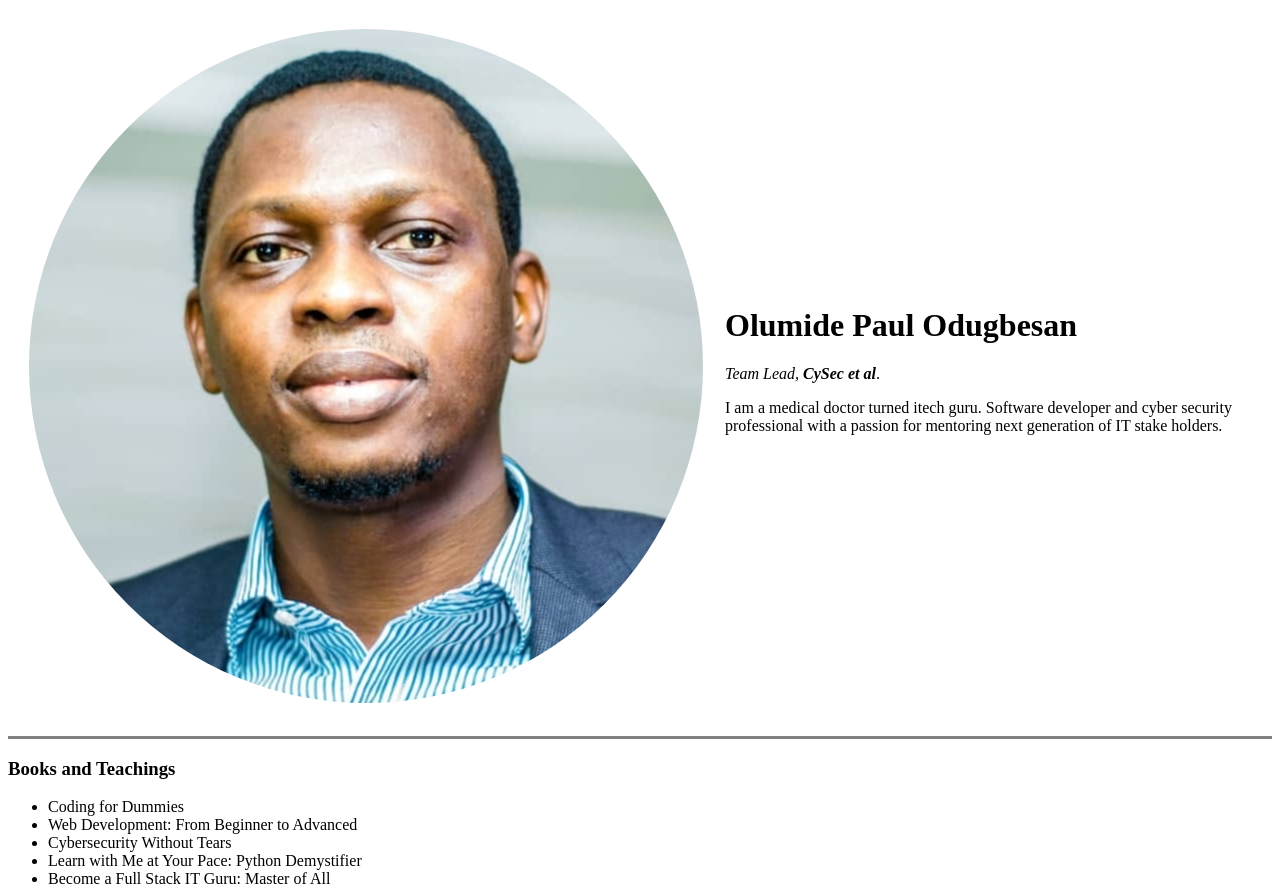
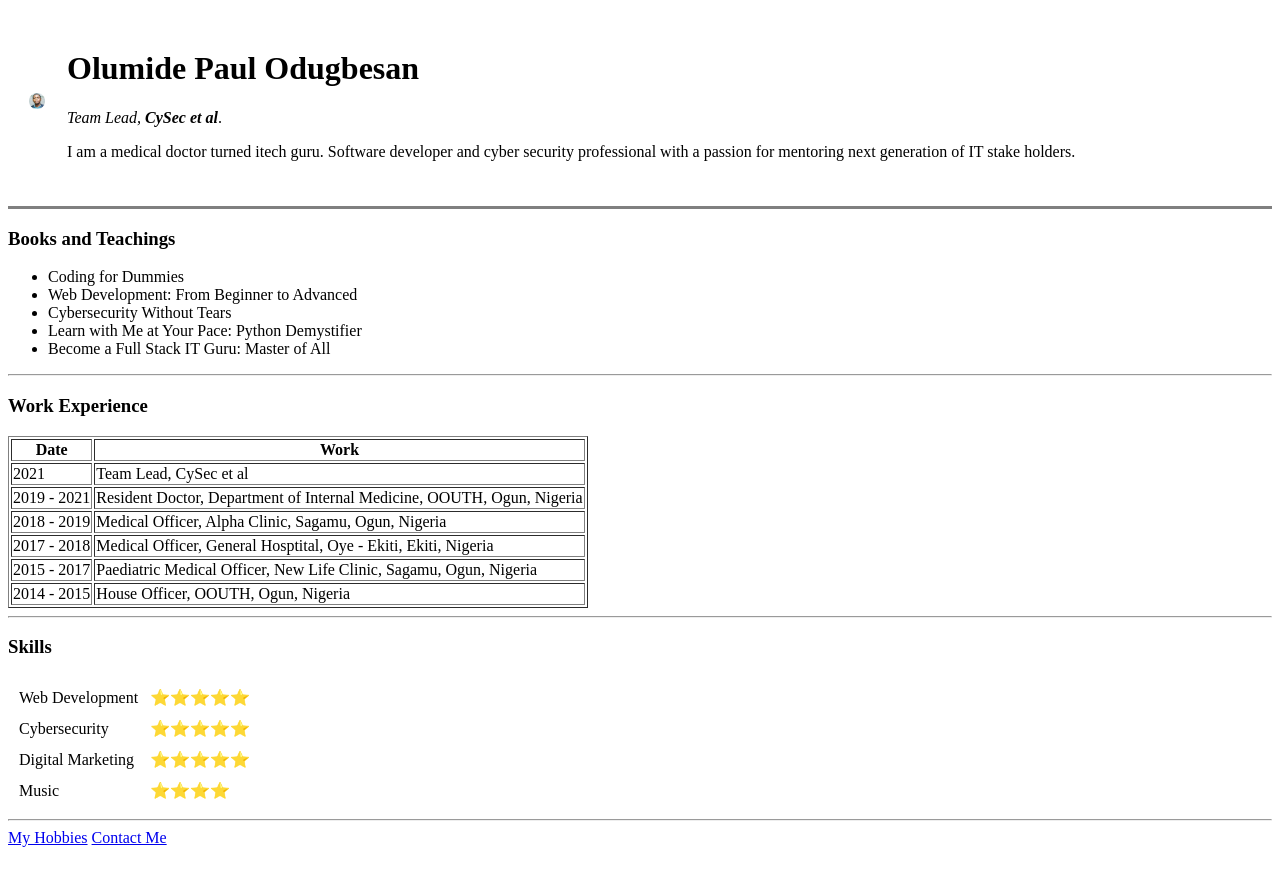
Before and after one commit to iamolumidepaul/cv, a plain HTML site: page index.html in a window 1280 px wide. Shown: the top 891 px of the page. After the commit the page ends 855 px from the top, so only its background shows below. Drawn offline with Linux system fonts and the light colour scheme.

Commit message:
Update index.html

```diff
--- a/index.html
+++ b/index.html
@@ -10,7 +10,7 @@
   <table cellspacing="20">
     <!-- cell spacing no longer available on html5 -->
     <tr>
-      <td><img src="olumide.png" alt="Olumide Paul Odugbesan profile picture"></td>
+      <td><img src="olumide.png" style="width:16px;" alt="Olumide Paul Odugbesan profile picture"></td>
       <td>
         <h1>Olumide Paul Odugbesan</h1>
         <p><em>Team Lead, <strong>CySec et al</strong></em>.</p>
```
